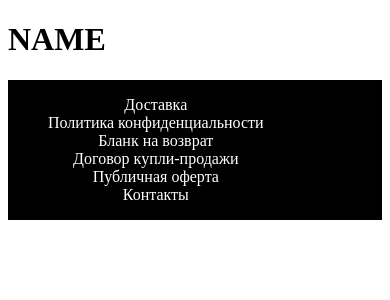
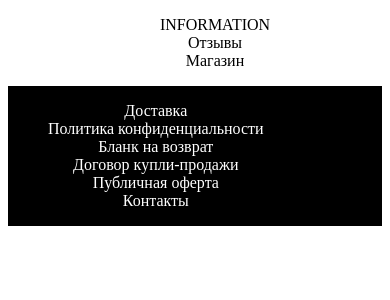
Before and after one commit to nikita1804a/notwhalesproject_share, a Django app: page / in a window 390 px wide. Shown: the top 300 px of the page. Run offline with Django 3.2, Linux system fonts and the light colour scheme.

Commit message:
commit 4?

```diff
--- a/notwhalesproject/notwhale/static/css/styles.css
+++ b/notwhalesproject/notwhale/static/css/styles.css
@@ -1,11 +1,31 @@
+.PC {
+  display: flex;
+  justify-content: space-between;
+  font-size: 36px;
+}
+.phone {
+  display: none;
+}
+.menu-hrefs {
+  list-style-type: none;
+}
 .footer {
   background: black;
+  display: flex;
+  text-align: center;
 }
 .footer-hrefs {
-  text-align: center;
   color: white;
-  display: flex;
 }
 .footer-list {
   list-style-type: none;
 }
+@media screen and (max-width: 500px) {
+  .PC {
+    display: none;
+  }
+  .phone {
+    display: block;
+    text-align: center;
+  }
+}
--- a/notwhalesproject/notwhale/templates/base.html
+++ b/notwhalesproject/notwhale/templates/base.html
@@ -8,7 +8,20 @@
     <script src = "{% static 'js/script.js' %}"></script>
 </head>
 <body>
-    <h1>NAME</h1>
+<header class="header">
+    <div class="PC">
+        <p>INFORMATION</p>
+        <p>Отзывы</p>
+        <p>Магазин</p>
+    </div>
+    <div class="phone">
+        <ul class="menu-hrefs">
+            <li>INFORMATION</li>
+            <li>Отзывы</li>
+            <li>Магазин</li>
+        </ul>
+    </div>
+</header>
 
 <footer class="footer">
     <div class="footer-hrefs">
```
